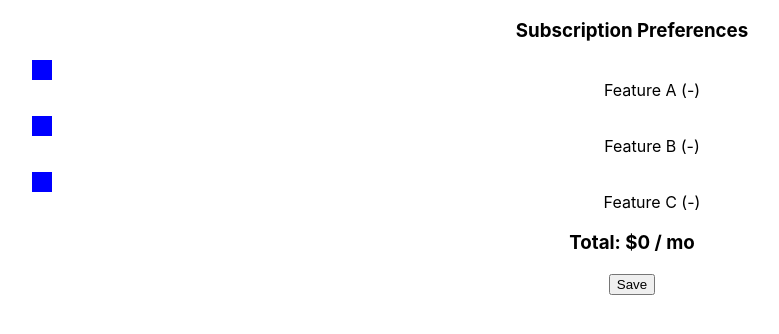
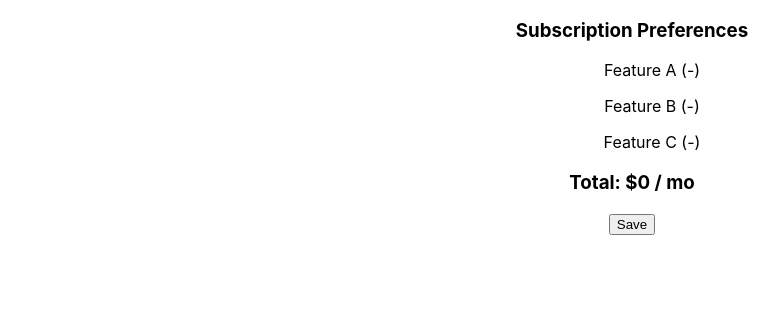
Before and after one commit to josepwil/feature_interface, a React (Create React App) app in the folder feature-interface/: page / in a window 1280 px wide. Shown: the top 334 px of the page, without its empty margins (8-787 px from the left). Built offline with nearby package versions, Linux system fonts and the light colour scheme.

Commit message:
conditionally rendering div inside checkbox when selected

```diff
--- a/feature-interface/src/Checkbox.tsx
+++ b/feature-interface/src/Checkbox.tsx
@@ -2,11 +2,13 @@ import { ICheckbox } from './types'
 
 const Checkbox: React.FC<ICheckbox> = ({selected, label, cost, onChange}) => {
   return (
-    <div>
+    <div className='checkbox'>
       <div
-      style={{width: '20px', height: '20px', backgroundColor: 'blue'}}
+      className={'unchecked'}
       onClick={() => onChange(!selected)}
-      />
+      >
+        {selected && <div className={'checked'} />}
+      </div>
       <div>{label} ({cost ? `$${cost}` : '-'})</div>
     </div>
   )
```
